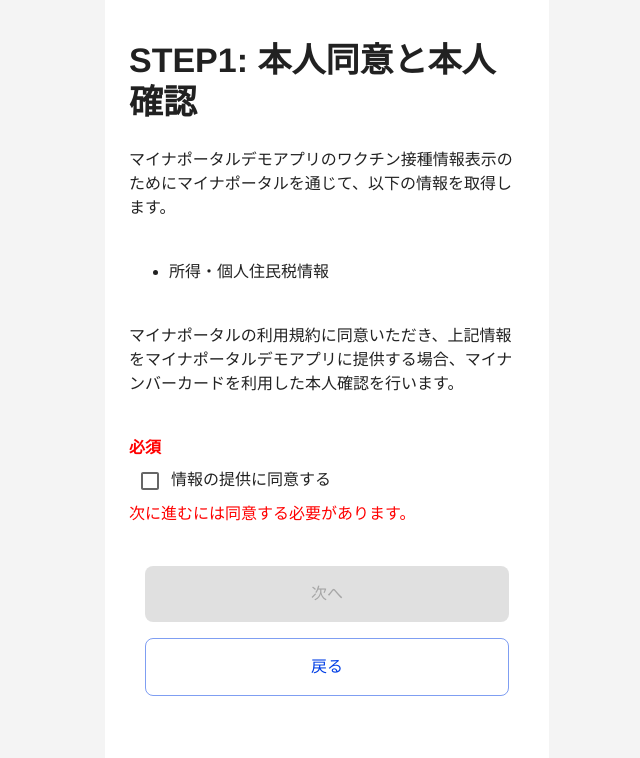
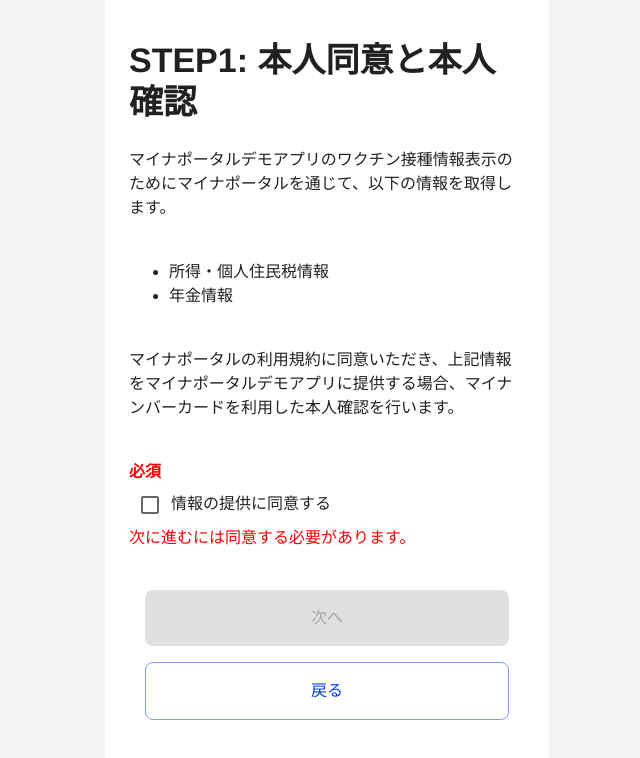
Before and after one commit to STECH-for-My-Shienkin-Navi/My-Shienkin-Navi, a React (Vite) app: page /DataShareAgree in a window 1280 px wide. Shown: the top 758 px of the page, without its empty margins (313-953 px from the left). Built offline with nearby package versions, Linux system fonts and the light colour scheme.

Commit message:
選択されている情報の処理追加

```diff
--- a/src/components/pages/DataShareAgree.tsx
+++ b/src/components/pages/DataShareAgree.tsx
@@ -24,7 +24,7 @@
   const [nextButtonIsDisabled, setNextButtonIsDisabled] = useState<boolean>(true);
   const [isCheck, setIsCheck] = useState<boolean>(false);
   const [checkBoxError, setCheckBoxError] = useState(true);
-  const [selectShare, setSelectShare] = useState<number>(0);//前の画面で選択されたデータの番号を受け取る
+  let selectShare = [true,true,false,false]; //前の画面で選択されたデータの番号を受け取る
   const agreeList = ['所得・個人住民税情報', '年金情報', '世帯情報', '医療保険情報'];
 
   const checkHandle = () => {
@@ -41,7 +41,7 @@
             マイナポータルデモアプリのワクチン接種情報表示のためにマイナポータルを通じて、以下の情報を取得します。
           </Typography>
           <ul>
-            <li>{agreeList[selectShare]}</li>
+            {agreeList.map((item, index) => (selectShare[index] ? <li key={index}>{item}</li> : null))}
           </ul>
           <Typography variant="body1" style={{ marginBottom: '40px', marginTop: '40px' }}>
             マイナポータルの利用規約に同意いただき、上記情報をマイナポータルデモアプリに提供する場合、マイナンバーカードを利用した本人確認を行います。
```
